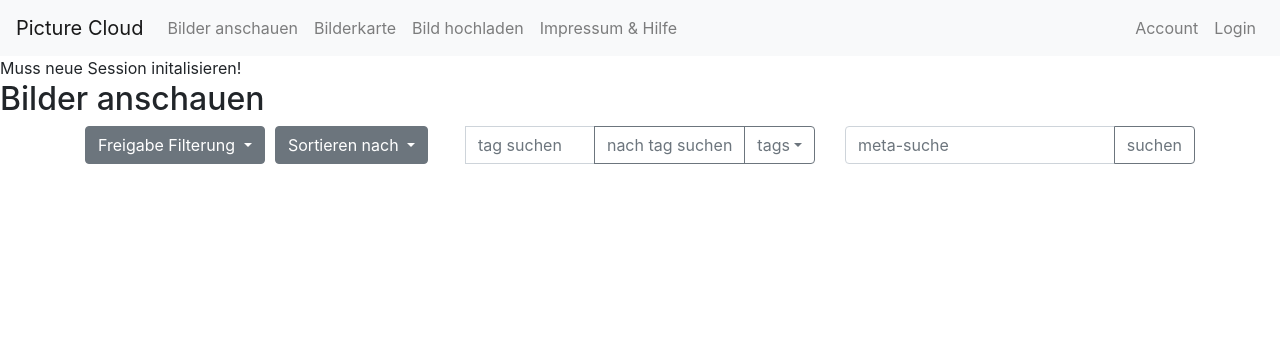
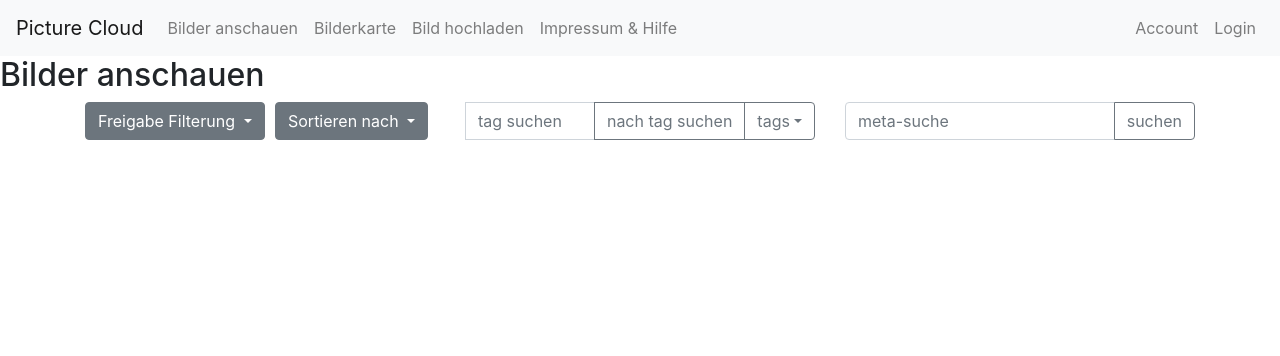
Before and after one commit to RaphaelSauermann/PictureCloud, a PHP site: page /index.php?page=pics in a window 1280 px wide. Shown: the top 356 px of the page. Run offline with PHP 8.4, Linux system fonts and the light colour scheme; data that the repository does not hold is empty; some libraries are stand-ins or nearby versions.

Commit message:
removed debug-echo

```diff
--- a/inc/pics.php
+++ b/inc/pics.php
@@ -1,7 +1,7 @@
 <?php
 /* standard values when page is newly opened up */
 if (!isset($_SESSION["showPicturesData"])) {
-    echo "Muss neue Session initalisieren!";
+    // echo "Muss neue Session initalisieren!";
     $filterData["freigabeFilterung"] = ["own","open","public"];
     $filterData["sortBy"] = "name";
     $filterData["tags"] = [];
```
